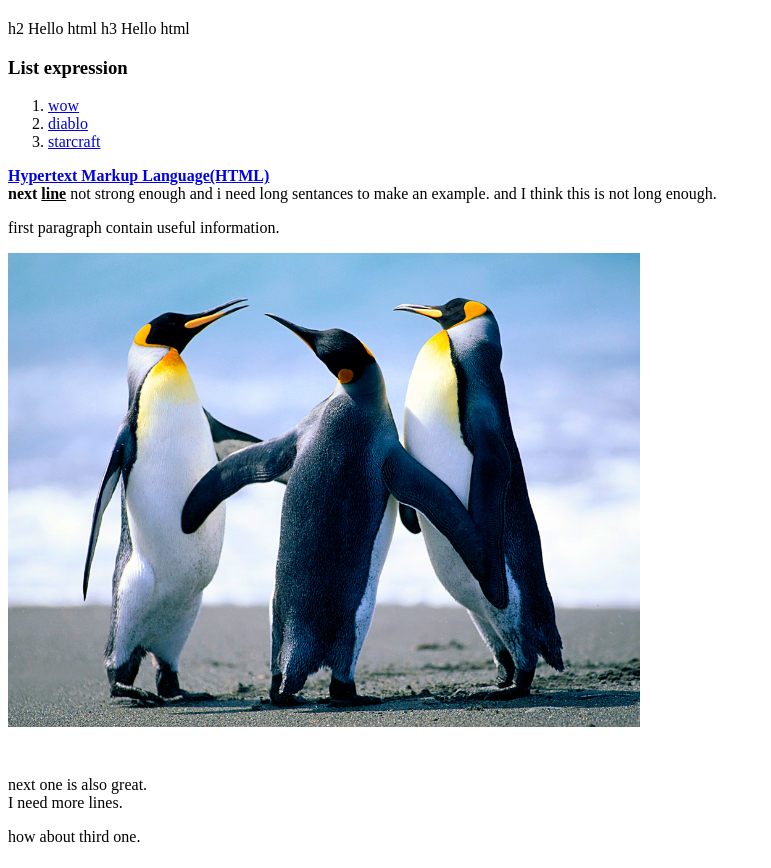
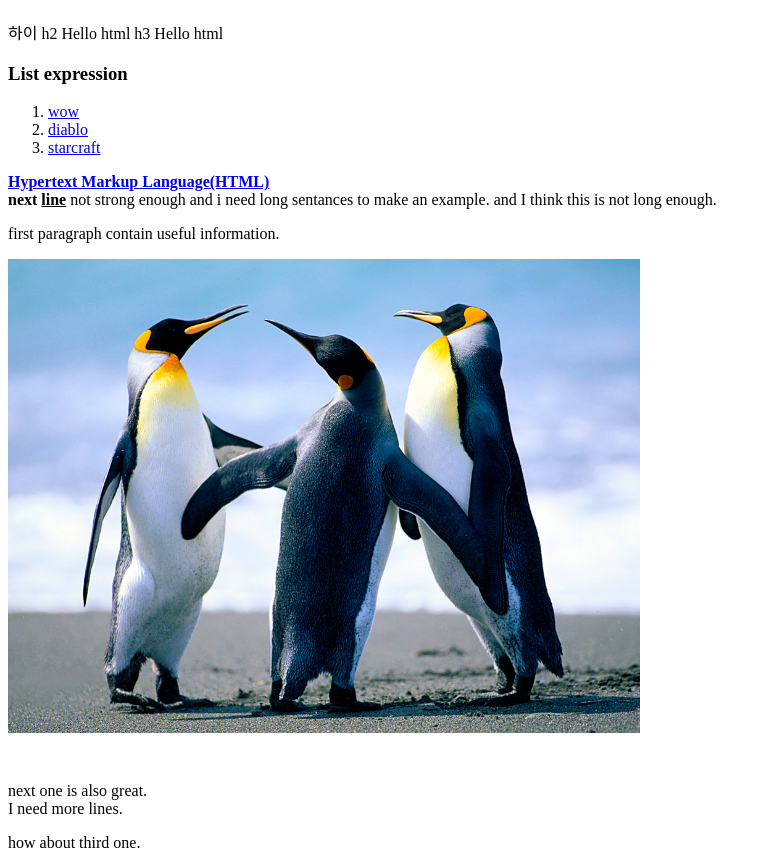
Before and after one commit to chaosss81/webhosting, a plain HTML site: page index.html in a window 1280 px wide. Shown: the part 60-928 px from the top of the page, without its empty margins (0-771 px from the left). Drawn offline with Linux system fonts and the light colour scheme.

Commit message:
Update index.html

```diff
--- a/index.html
+++ b/index.html
@@ -4,7 +4,7 @@
 <html>
 <head>
 <title> This is title</title>
-
+<encoding ="utf-8">
 </head>
 
 <body>
@@ -12,6 +12,7 @@
 <h1><a href="https://opentutorials.org/course/3084/18891" target="_blank" title="open tutorials link">
 h1 Hello html</a></h1>
 
+하이
 h2 Hello html
 h3 Hello html
 <br>
```
